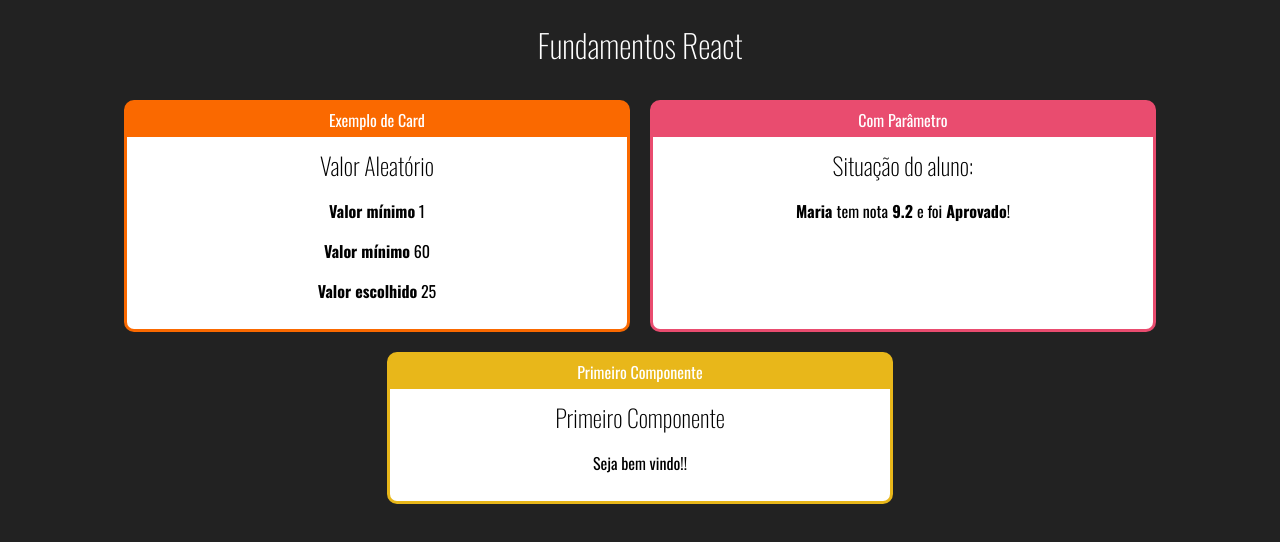
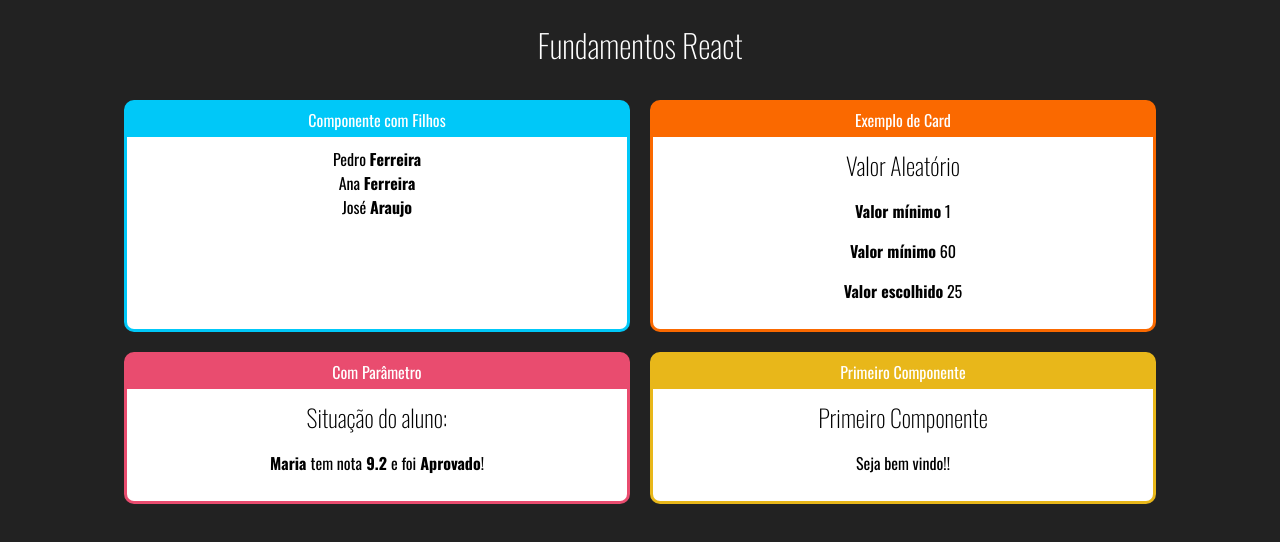
Before and after one commit to Raylannal/demo-react, a React (Create React App) app: page / in a window 1280 px wide. Shown: the top 542 px of the page. Built offline with nearby package versions, Linux system fonts and the light colour scheme.

Commit message:
feat: :sparkles: familia component

```diff
--- a/src/App.jsx
+++ b/src/App.jsx
@@ -1,7 +1,7 @@
-/* eslint-disable import/no-anonymous-default-export */
 import "./App.css";
 import React from "react";
 
+import Familia from "./components/basicos/Familia";
 import Card from "./components/layout/Card";
 import Aleatorio from "./components/basicos/Aleatorio";
 import Primeiro from "./components/basicos/Primeiro";
@@ -11,6 +11,10 @@
   <div className="App">
     <h1>Fundamentos React</h1>
     <div className="Cards">
+      <Card titulo="Componente com Filhos" color="#00C8F8">
+        <Familia sobrenome = "Ferreira"></Familia>
+      </Card>
+
       <Card titulo="Exemplo de Card" color="#FA6900">
         <Aleatorio min={1} max={60}></Aleatorio>
       </Card>
--- a/src/components/basicos/Aleatorio.jsx
+++ b/src/components/basicos/Aleatorio.jsx
@@ -1,4 +1,3 @@
-/* eslint-disable import/no-anonymous-default-export */
 import React from "react";
 
 export default (props) => {
--- /dev/null
+++ b/src/components/basicos/Familia.jsx
@@ -0,0 +1,12 @@
+import React from "react";
+import FamiliaMembro from "./FamiliaMembro"
+
+export default (props) => {
+  return (
+    <div>
+        <FamiliaMembro nome = "Pedro" sobrenome = {props.sobrenome}></FamiliaMembro>
+        <FamiliaMembro nome = "Ana" {...props}></FamiliaMembro>
+        <FamiliaMembro nome = "José" sobrenome = "Araujo"></FamiliaMembro>
+    </div>
+  );
+};
--- /dev/null
+++ b/src/components/basicos/FamiliaMembro.jsx
@@ -0,0 +1,9 @@
+import React from "react";
+
+export default (props) => {
+  return (
+    <div>
+      {props.nome} <strong>{props.sobrenome}</strong>
+    </div>
+  );
+};
--- a/src/components/layout/Card.jsx
+++ b/src/components/layout/Card.jsx
@@ -1,4 +1,3 @@
-/* eslint-disable import/no-anonymous-default-export */
 import React from "react";
 import "./Card.css";
 
```
